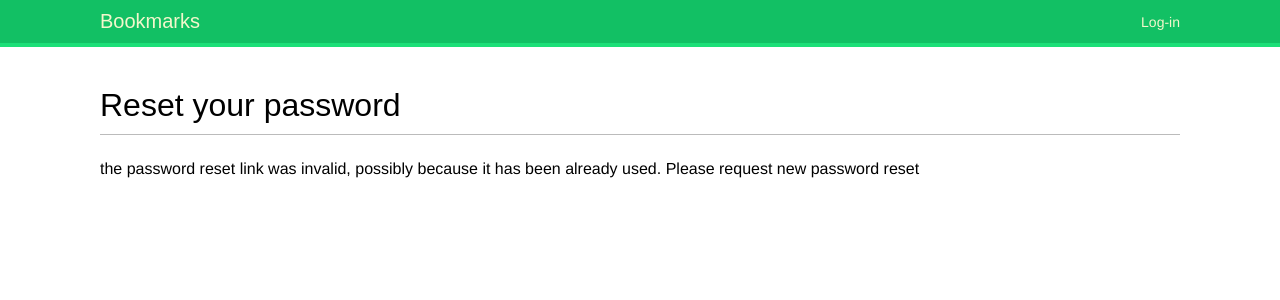
After one commit to healingfields/social_website-Django-, a Django app: page /account/reset/1/1/ in a window 1280 px wide. The commit adds this page. Shown: the top 300 px of the page. Run offline with Django 3.2, Linux system fonts and the light colour scheme; some web fonts are replaced.

Commit message:
added user change password and user reset password functionnality

```diff
--- a/account/templates/base.html
+++ b/account/templates/base.html
@@ -4,11 +4,32 @@
 <head>
     <meta charset="UTF-8">
     <title>{% block title %} {% endblock %}</title>
-    <link href="{% static "css/base.css " %}" rel="stylesheet">
+    <link href="{% static "css/base.css" %}" rel="stylesheet">
 </head>
 <body>
     <div id="header">
         <span class="logo">Bookmarks</span>
+        {% if request.user.is_authenticated %}
+            <ul class="menu">
+                <li {% if section == "dashboard" %} class="selected" {% endif %}>
+                    <a href="{% url "dashboard" %}">My Dashboard</a>
+                </li>
+                <li {% if section == "images" %} class="selected" {% endif %}>
+                    <a href="#">Images</a>
+
+                <li {% if section == "people" %} class="selected" {% endif %}>
+                    <a href="#">People</a>
+                </li>
+            </ul>
+        {% endif %}
+        <span class="user">
+            {% if request.user.is_authenticated %}
+                Hello {{ request.user.username }},
+                <a href="{% url "logout" %}">Logout</a>
+            {% else %}
+                <a href="{% url "login" %}">Log-in</a>
+            {% endif %}
+        </span>
     </div>
     <div id="content">
         {% block content %}
--- a/account/templates/account/registration/login.html
+++ b/account/templates/registration/login.html
@@ -14,7 +14,9 @@
                 <input type="hidden" name="next" value="{{ next }}">
                 <input type="submit" value="Log-in">
             </form>
+             <p><a href="{% url "password_reset" %}">forget your password?</a></p>
         </div>
+
     {% endif %}
 
 {% endblock %}
--- /dev/null
+++ b/account/templates/registration/password_reset_confirm.html
@@ -0,0 +1,15 @@
+{% extends "base.html" %}
+{% block title %}Reset your password{% endblock %}
+{% block content %}
+    <h1>Reset your password</h1>
+    {% if validlink %}
+        <p>Please enter your new password twice:</p>
+         <form method="post">
+            {{ form.as_p }}
+            {% csrf_token %}
+            <p><input type="submit" value="change password"></p>
+         </form>
+    {% else %}
+        <p>the password reset link was invalid, possibly because it has been already used. Please request new password reset</p>
+    {% endif %}
+{% endblock %}
--- /dev/null
+++ b/account/templates/registration/password_reset_email.html
@@ -0,0 +1,3 @@
+Someone asked for password reset for email {{ email }}. Follow the link below:
+{{ protocol }}://{{ domain }}{% url "password_reset_confirm" uidb64=uid token=token %}
+Your username, in case you've forgotten : {{ user.get_username }}
--- a/account/urls.py
+++ b/account/urls.py
@@ -3,7 +3,17 @@ from . import views
 from django.contrib.auth import views as auth_views
 
 urlpatterns = [
-    path('login/', views.user_login, name='login'),
+    # path('login/', views.user_login, name='login'),
     path('login/', auth_views.LoginView.as_view(), name='login'),
     path('logout/', auth_views.LogoutView.as_view(), name='logout'),
+    path('dashboard/', views.dashboard, name='dashboard'),
+    #changing password
+    path('password_change/', auth_views.PasswordChangeView.as_view(), name='password_change'),
+    path('password_change/done/', auth_views.PasswordChangeDoneView.as_view(), name='password_change_done'),
+    #password reset
+    path('password_reset', auth_views.PasswordResetView.as_view(), name='password_reset'),
+    path('password_reset/done/', auth_views.PasswordResetDoneView.as_view(), name='password_reset_done'),
+    path('reset/<uidb64>/<token>/', auth_views.PasswordResetConfirmView.as_view(), name='password_reset_confirm'),
+    path('reset/done/', auth_views.PasswordResetCompleteView.as_view(), name='password_reset_complete'),
+
 ]
--- a/account/views.py
+++ b/account/views.py
@@ -2,6 +2,7 @@ from django.shortcuts import render
 from django.contrib.auth import login, authenticate
 from .forms import LoginForm
 from django.http import HttpResponse
+from django.contrib.auth.decorators import login_required
 
 def user_login(request):
     form = LoginForm()
@@ -21,3 +22,7 @@ def user_login(request):
             else:
                 return HttpResponse('Invalid login')
     return render(request, 'account/login.html', {'form': form})
+
+@login_required()
+def dashboard(request):
+    return render(request, "account/dashboard.html", {'section': 'dashboard'})
--- a/config/settings.py
+++ b/config/settings.py
@@ -53,6 +53,12 @@ MIDDLEWARE = [
 
 ROOT_URLCONF = 'config.urls'
 
+#AUTH SETTINGS
+LOGIN_REDIRECT_URL = 'dashboard'
+LOGIN_URL = 'login'
+LOGOUT_URL = 'logout'
+
+EMAIL_BACKEND = 'django.core.mail.backends.console.EmailBackend'
 TEMPLATES = [
     {
         'BACKEND': 'django.template.backends.django.DjangoTemplates',
```
Also changed, not shown: account/templates/account/dashboard.html (added, +7 -0 lines), account/templates/registration/logged_out.html (added, +8 -0 lines), account/templates/registration/password_change_done.html (added, +7 -0 lines), account/templates/registration/password_change_form.html (added, +12 -0 lines), account/templates/registration/password_reset_complete.html (added, +7 -0 lines), account/templates/registration/password_reset_done.html (added, +8 -0 lines), account/templates/registration/password_reset_form.html (added, +13 -0 lines).
